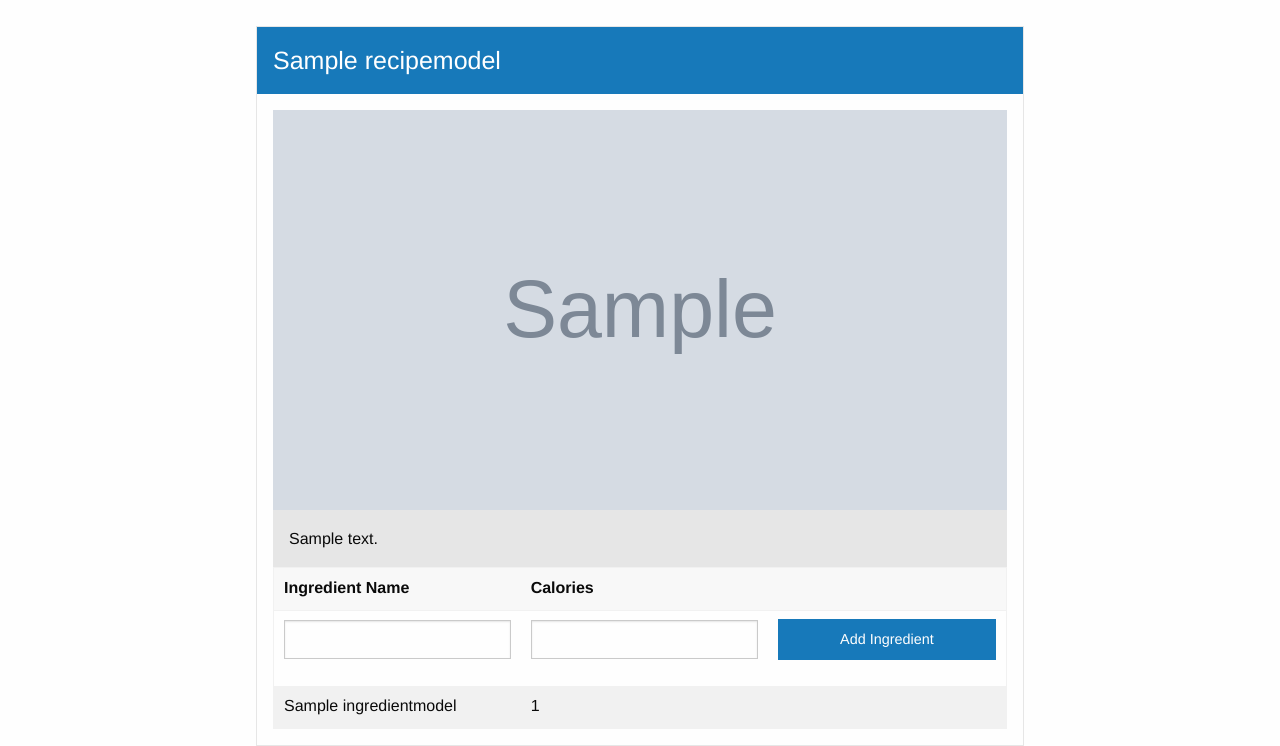
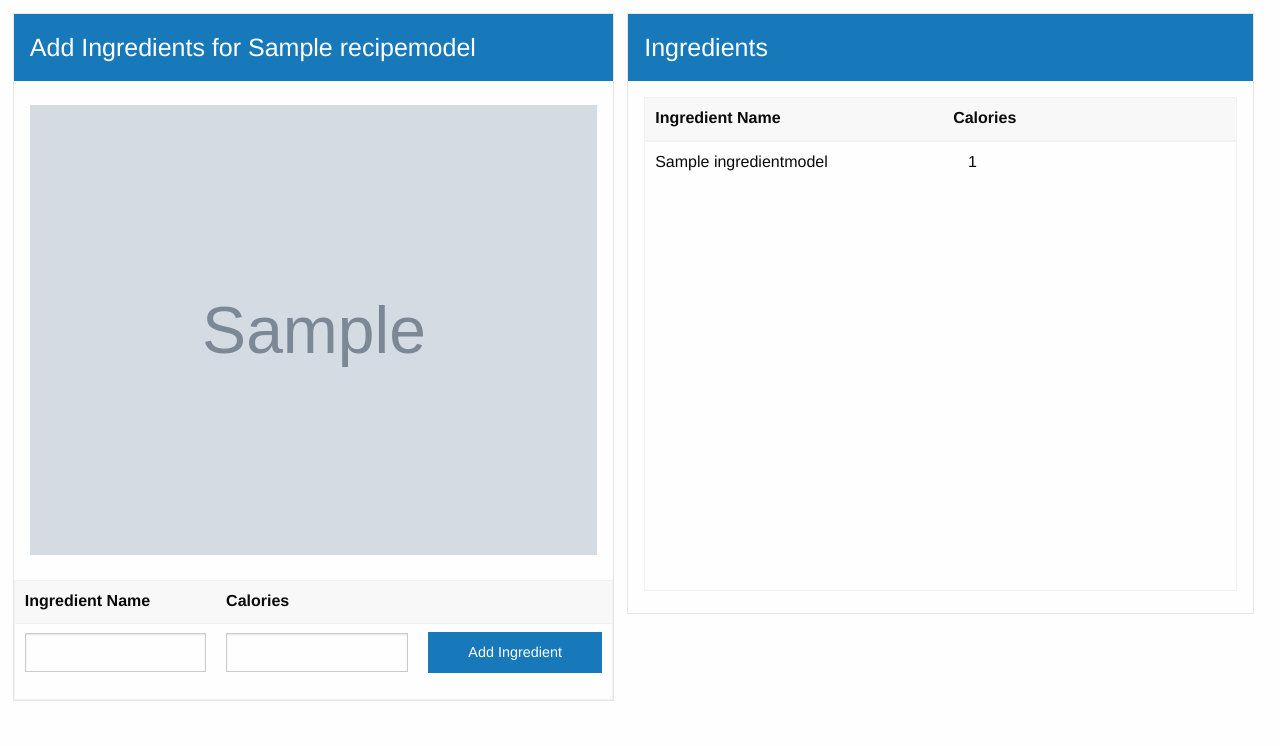
Before and after one commit to ChicoState/Revercipe, a Django app: page /add_ingredient/1/ in a window 1280 px wide. Shown: the part 55-801 px from the top of the page. After the commit the page ends 756 px from the top, so only its background shows below. Run offline with Django 3.2, Linux system fonts and the light colour scheme; tables that the repository leaves empty hold one stand-in row (values such as "Sample post"); grey boxes marked "Sample" are stand-in pictures; some libraries are stand-ins or nearby versions.

Commit message:
Updated Ingredient add page resolve #38

```diff
--- a/RevercipeApp/templates/add_ingredient.html
+++ b/RevercipeApp/templates/add_ingredient.html
@@ -2,9 +2,17 @@
 {% load static %}
 {% block content  %}
 
-<div class="card" style="width: 60%; height:60%; align-content: center;  margin: 0 auto; float: none;  margin-top: 2%;">
+    <div class="card" style="width: 47%; height:688px; align-content: center;
+                            float: left;  margin-top: 1%;
+                            margin-left: 1%; margin-right: 1%;">
 
-    {% include "recipe_card.html" %}
+            <div class="card-divider" style="background-color: #1779ba;">
+                <h4 style="color: white;">Add Ingredients for {{recipe.name}}</h4>
+            </div>
+
+            <div class="card-section" style="align-content: center; ">
+                <img src="{{recipe.image.url}}" style="width:100%; height:450px; object-fit: cover; float: left;"/>
+            </div>
 
             <table class="hover">
                 <thead>
@@ -25,17 +33,50 @@
                         </tr>
                     </form>
 
-                {% for ingredient in ingredients%}
-                    <tr>
-                        <td>{{ingredient.name}}</td>
-                        <td>{{ingredient.calories}}</td>
-                        <td></td>
-                    </tr>
-                {% endfor %}
-
             </table>
     </div>
 
 
+        <div class="card" style="width: 49%; margin-top: 1%;">
+            <div class="card-divider" style="background-color: #1779ba;">
+              <h4 style="color: white;">Ingredients</h4>
+            </div>
+            <div class="card-section">
+                <table class="hover" style="height:500px; display:block; width:100%;">
+                    <thead>
+                        <tr>
+                            <th width="400">Ingredient Name</th>
+                            <th width="400">Calories</th>
+                        </tr>
+                    </thead>
+
+                    <tbody style=" overflow-y:scroll; height:450px; display:block; width:100%;">
+                        {% for ingredient in ingredients%}
+                                <tr>
+                                <td width="400">{{ingredient.name}}</td>
+                                    <td width="400">{{ingredient.calories}}</td>
+                                </tr>
+                        {% endfor %}
+                     </tbody>
+
+                </table>
+            </div>
+        </div>
+
+        {% if success %}
+            <div class="callout success" style="width: 49%; float: right; margin-right: 2%;" data-closable>
+                <h5>Ingredient successfully added</h5>
+                <button class="close-button" aria-label="Dismiss alert" type="button" data-close>
+                <span aria-hidden="true">&times;</span>
+                </button>
+            </div>
+        {% elif fail %}
+            <div class="callout alert" style="width: 49%; float: right; margin-right: 2%;"  data-closable>
+                <h5>Ingredient was not added. Something went wrong.</h5>
+                <button class="close-button" aria-label="Dismiss alert" type="button" data-close>
+                <span aria-hidden="true">&times;</span>
+                </button>
+            </div>
+        {% endif %}
 
 {% endblock %}
--- a/RevercipeApp/urls.py
+++ b/RevercipeApp/urls.py
@@ -13,6 +13,7 @@ urlpatterns = [
     path('profile/', views.profile_view),
     path('create_recipe/', views.create_recipe),
     path('recipe/<int:instance_id>/', views.get_recipe),
-    path('add_ingredient/<int:instance_id>/', views.add_ingredients)
+    path('add_ingredient/<int:instance_id>/', views.add_ingredients),
+    path('nutrition/<int:instance_id>/', views.add_nutrition)
     # path('add_ingredient/<int:instance_id>/', views.add_ingredients, name='autocomplete')
 ]
--- a/RevercipeApp/views.py
+++ b/RevercipeApp/views.py
@@ -31,7 +31,7 @@ def index(request):
 
             res = nav_form.getResults()
             type = nav_form.getType()
-            print(type)
+
             #RECIPE
             if type == "1":
                 recipes = models.RecipeModel.objects.filter(Q(name__icontains=res))
@@ -42,7 +42,6 @@ def index(request):
             #Ingredient
             if type == "3":
                 ingredientObjects = models.IngredientModel.objects.filter(Q(name__icontains=res))
-                print(ingredientObjects)
 
 
 
@@ -192,18 +191,40 @@ def add_ingredients(request, instance_id):
                 new_ingredient.save()
                 new_ingredient.recipes.add(recipe)
                 new_ingredient.save()
-                return redirect("/add_ingredient/" + str(instance_id) + "/")
+
+                context = {
+                    "id": instance_id,
+                    "recipe": recipe,
+                    "form": form_instance,
+                    "ingredients": recipe_ingredients,
+                    "success": True
+                }
+
+                return render(request, "add_ingredient.html", context=context)
+
+            if not form_instance.is_valid():
+
+                context = {
+                    "id": instance_id,
+                    "recipe": recipe,
+                    "form": form_instance,
+                    "ingredients": recipe_ingredients,
+                    "fail": True
+                }
+
+                return render(request, "add_ingredient.html", context=context)
+
         else:
             form_instance = forms.IngredientForm()
     else:
         form_instance = forms.IngredientForm()
 
-    if 'term' in request.GET:
-        qs = models.IngredientModel.objects.filter(name__istartswith=request.GET.get('term'))
-        Ingredient_list = list()
-        for ingredient in qs:
-            Ingredient_list.append(ingredient.name)
-        return JsonResponse(Ingredient_list, safe=False)
+    # if 'term' in request.GET:
+    #     qs = models.IngredientModel.objects.filter(name__istartswith=request.GET.get('term'))
+    #     Ingredient_list = list()
+    #     for ingredient in qs:
+    #         Ingredient_list.append(ingredient.name)
+    #     return JsonResponse(Ingredient_list, safe=False)
 
     context = {
         "id": instance_id,
@@ -213,3 +234,7 @@ def add_ingredients(request, instance_id):
     }
 
     return render(request, "add_ingredient.html", context=context)
+
+def add_nutrition(request, instance_id):
+    context = {}
+    return render(request, "add_nutrition.html", context=context)
```
Also changed, not shown: RevercipeApp/templates/add_nutrition.html (added, +9 -0 lines), media/uploads/2020/11/14/pizza_2Z9yOFt.jpeg (added), media/uploads/2020/11/14/pizza_IBAYOLQ.jpeg (added), media/uploads/2020/11/14/pizza_SNTXrRb.jpeg (added), media/uploads/2020/11/14/pizza_bwQZh5L.jpeg (added), media/uploads/2020/11/14/pizza_dGoHQmP.jpeg (added). Lines whose indentation alone changed are shown as unchanged.
